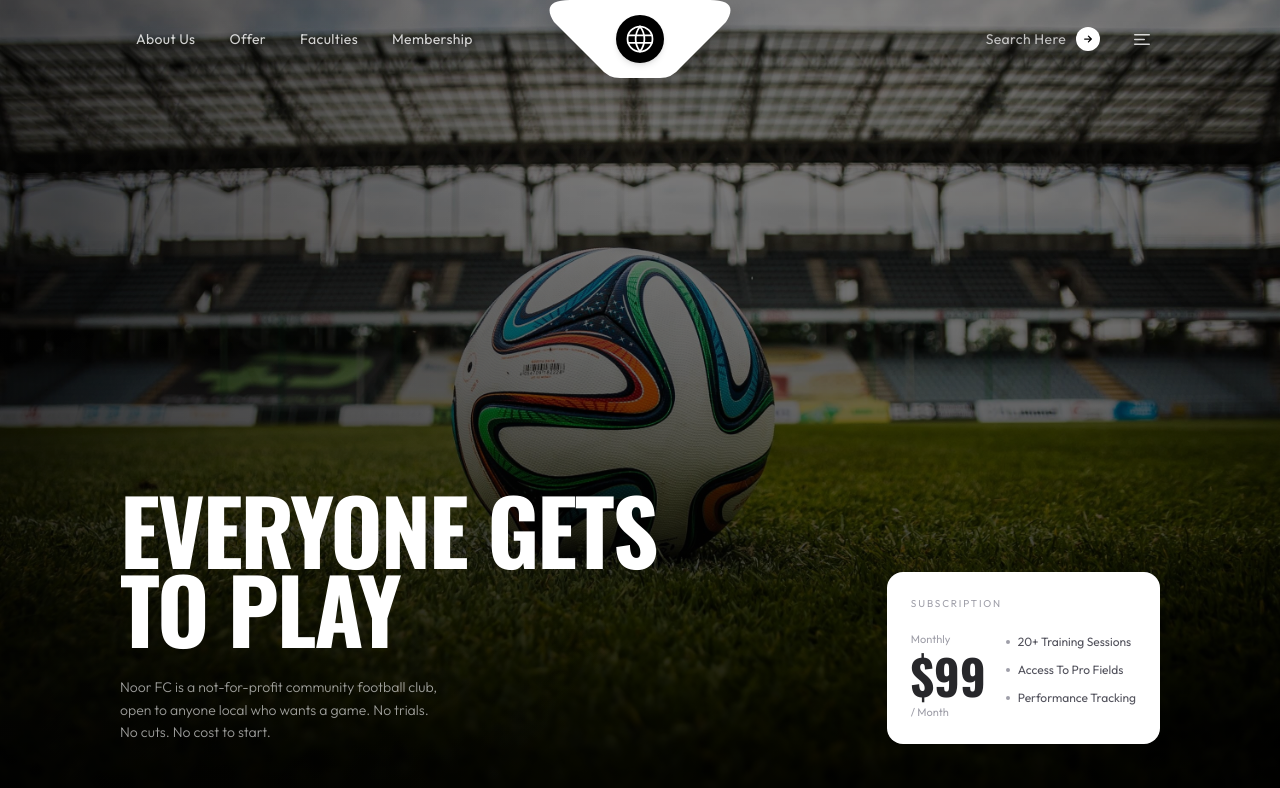
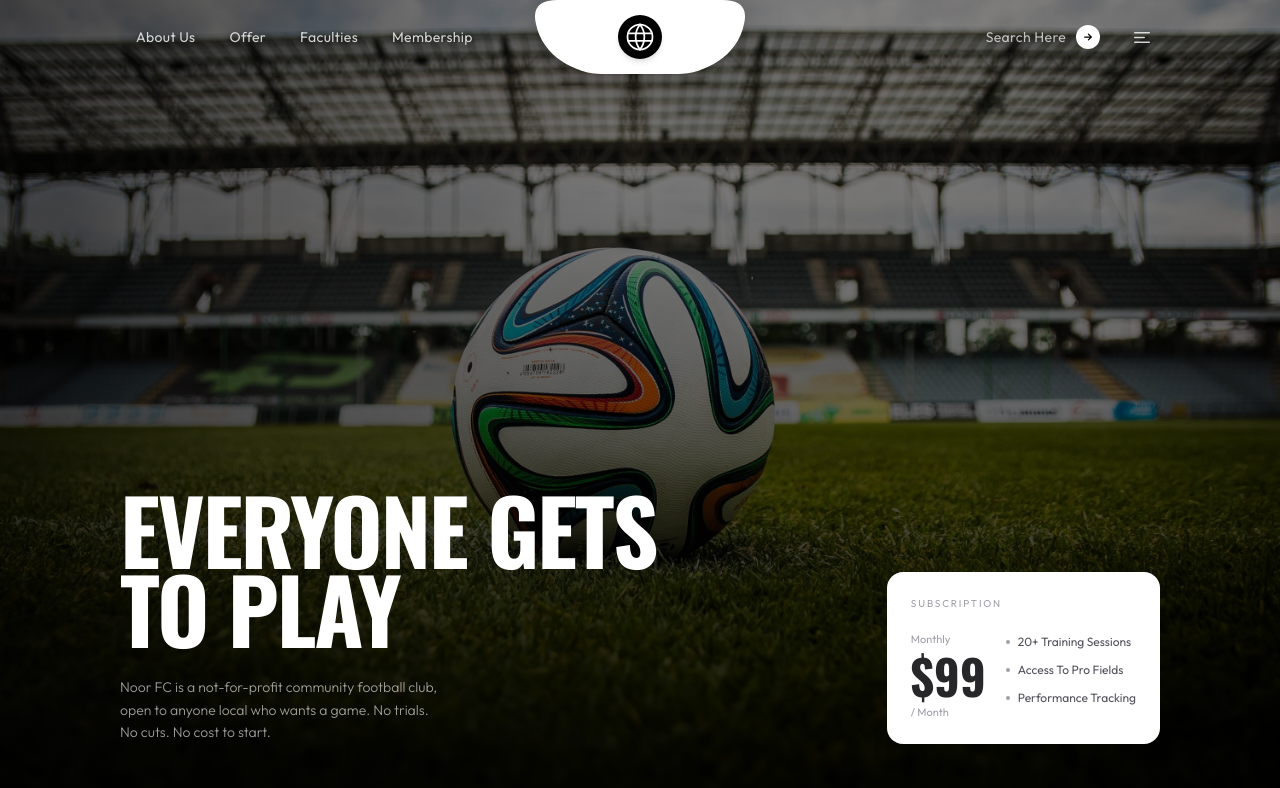
Before and after one commit to michael-codelibrary/noor-fc, a Next.js app: page / in a window 1280 px wide. Shown: the top 788 px of the page. Built offline with nearby package versions, Linux system fonts and the light colour scheme.

Commit message:
feat: soft trapezoid with cubic-bezier curved sides and Q-bezier top corners

```diff
--- a/components/Navbar.tsx
+++ b/components/Navbar.tsx
@@ -8,18 +8,18 @@ export default function Navbar() {
     >
       {/* Inverted trapezoid — straight sides, rounded bottom corners */}
       <div className="absolute top-0 left-1/2 -translate-x-1/2 z-20 pointer-events-none">
-        <div className="relative" style={{ width: "200px", height: "86px" }}>
-          {/* SVG trapezoid: straight slants, Q-bezier only at the two bottom corners */}
+        <div className="relative" style={{ width: "220px", height: "80px" }}>
+          {/* SVG: Q-bezier top corners + cubic-bezier curved sides */}
           <svg
-            width="200"
-            height="86"
-            viewBox="0 0 200 86"
+            width="220"
+            height="80"
+            viewBox="0 0 220 80"
             fill="none"
             xmlns="http://www.w3.org/2000/svg"
             style={{ filter: "drop-shadow(0 5px 18px rgba(0,0,0,0.28))" }}
           >
             <path
-              d="M30,0 H170 Q200,0 186,22 L140,68 Q132,78 120,78 H80 Q68,78 60,68 L14,22 Q0,0 30,0 Z"
+              d="M28,0 H192 Q220,0 214,24 C208,56 174,74 148,74 H72 C46,74 12,56 6,24 Q0,0 28,0 Z"
               fill="white"
             />
           </svg>
@@ -27,9 +27,9 @@ export default function Navbar() {
           {/* Black circular logo — centered in the white area */}
           <div
             className="absolute top-0 left-0 right-0 flex items-center justify-center"
-            style={{ height: "78px" }}
+            style={{ height: "74px" }}
           >
-            <div className="w-12 h-12 bg-black rounded-full flex items-center justify-center shadow-md">
+            <div className="w-11 h-11 bg-black rounded-full flex items-center justify-center shadow-md">
               <svg
                 width="30"
                 height="30"
@@ -71,7 +71,7 @@ export default function Navbar() {
       {/* Transparent nav row */}
       <nav
         className="flex items-center justify-between px-[120px]"
-        style={{ height: "78px" }}
+        style={{ height: "74px" }}
       >
         {/* Left: nav links */}
         <div className="flex items-center gap-0.5">
```
